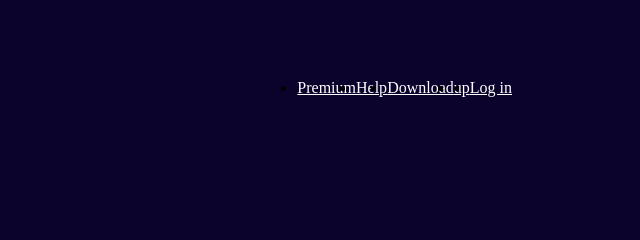
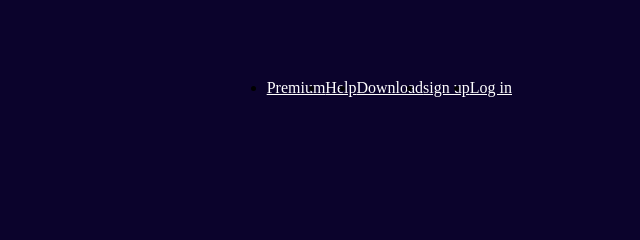
Before and after one commit to Angel-f5/bombo, a website: page index.html in a window 1280 px wide. Shown: the top 240 px of the page, 640-1280 px from the left. Drawn offline with Linux system fonts and the light colour scheme.

Commit message:
ali commit

```diff
--- a/index.html
+++ b/index.html
@@ -24,7 +24,7 @@
             <a class="download" href ="">Download</a>
             </li>
             <li>
-            <a class= "sign up" href=""> up</a>
+            <a class= "sign up" href=""> sign up</a>
             </li>
             <li>
             <a class= "log in" href="">Log in</a>
```
